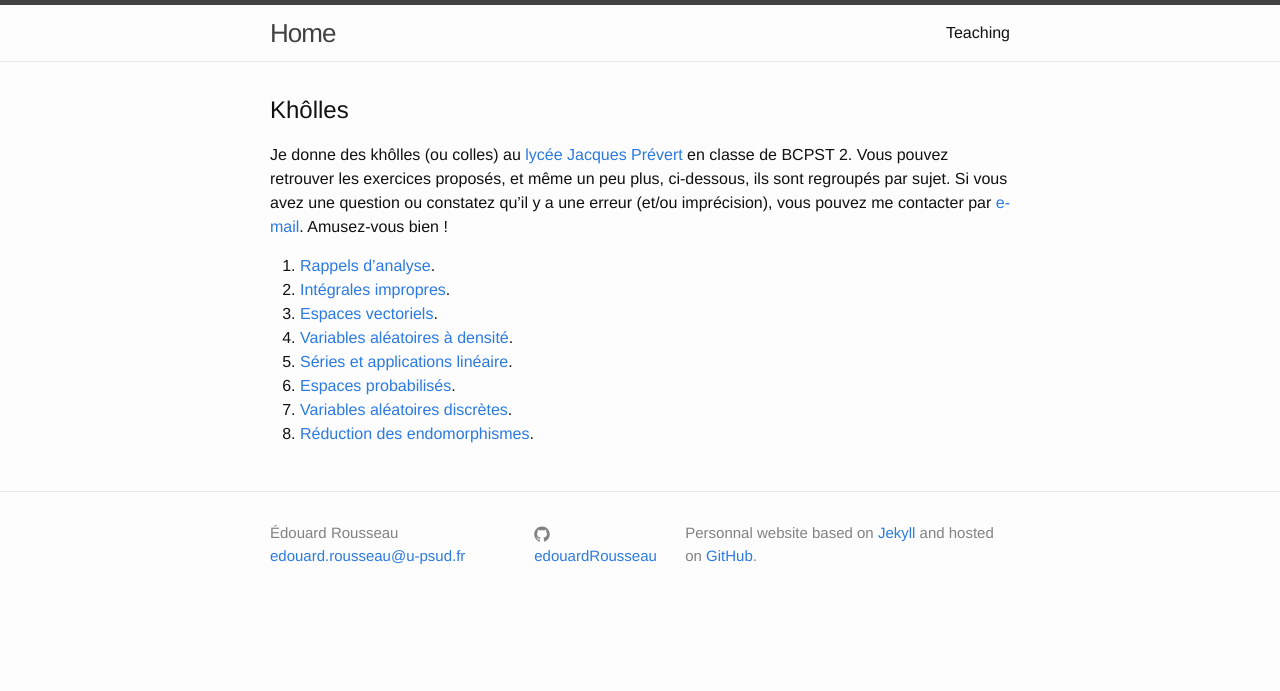
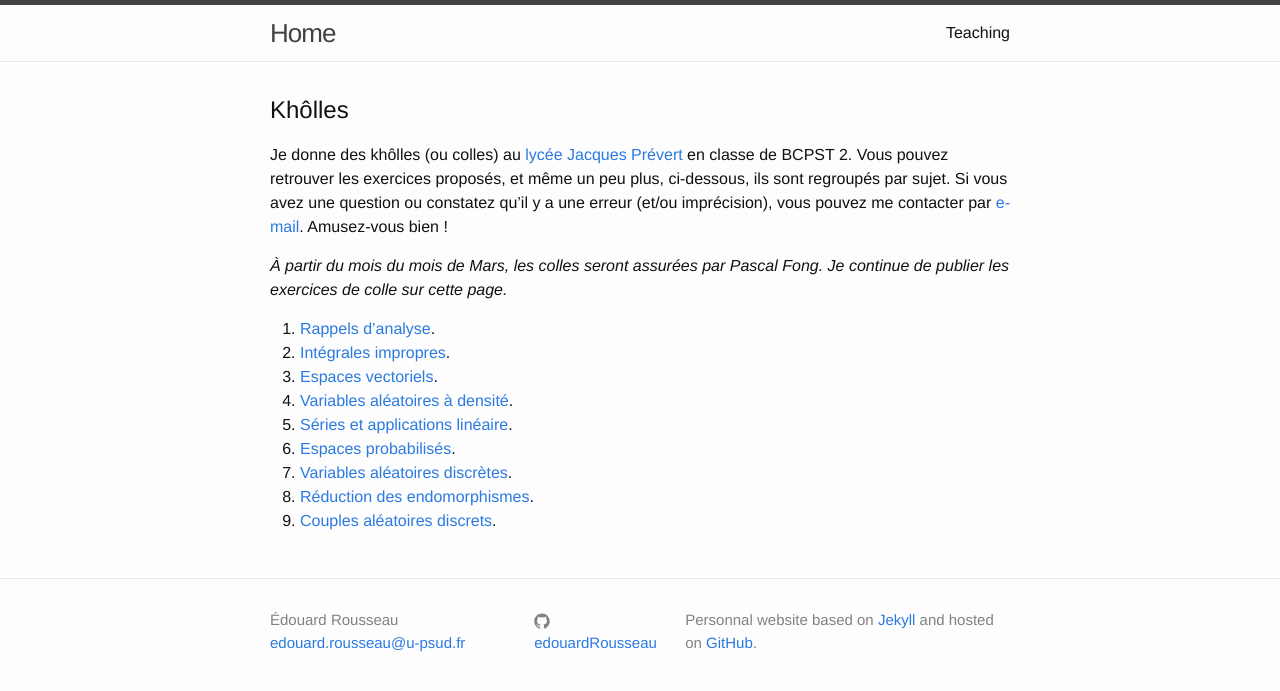
Before and after one commit to erou/erou.github.io, a Jekyll site: the page built from teaching.md, in a window 1280 px wide. Shown: the top 691 px of the page. Built offline with Jekyll 4.4.1, drawn with Linux system fonts in a browser that asks for light colours.

Commit message:
9e quinzaine

```diff
--- a/teaching.md
+++ b/teaching.md
@@ -14,6 +14,9 @@ regroupés par sujet. Si vous avez une question ou
 constatez qu'il y a une erreur (et/ou imprécision), vous pouvez me contacter par
 [e-mail](mailto:edouard.rousseau@u-psud.fr). Amusez-vous bien !
 
+*À partir du mois du mois de Mars, les colles seront assurées par Pascal
+Fong. Je continue de publier les exercices de colle sur cette page.*
+
 1. [Rappels d'analyse](exoRappelsAnalyse.pdf).
 2. [Intégrales impropres](exoIntImpropres.pdf).
 3. [Espaces vectoriels](exoEspacesVectoriels.pdf).
@@ -22,3 +25,4 @@ constatez qu'il y a une erreur (et/ou imprécision), vous pouvez me contacter pa
 6. [Espaces probabilisés](exoEspacesProba.pdf).
 7. [Variables aléatoires discrètes](exoVariablesDiscretes.pdf).
 8. [Réduction des endomorphismes](exoReductionEndomorphismes.pdf).
+9. [Couples aléatoires discrets](exoCoupleDiscret.pdf).
```
